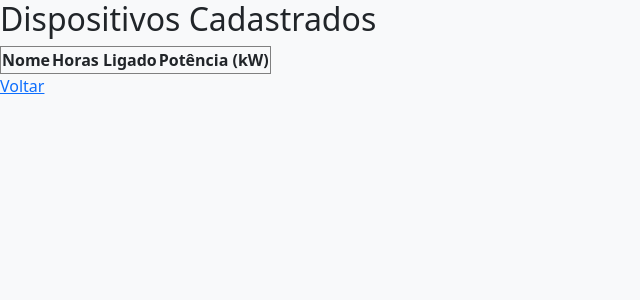
After one commit to guedesgeorge/projectpython, a Flask app: page /consultar_dispositivos in a window 1280 px wide. The commit adds this page. Shown: the top 300 px of the page, without its empty margins (0-640 px from the left). Run offline with Flask 3, Linux system fonts and the light colour scheme; the visitor is signed in with stand-in values (Sample User, id 1); lists and menus that the app fills with data are empty.

Commit message:
Cadastro e consulta de dispositivos
Atualização do codigo para receber o cadastro e a consulta de dispositivos

```diff
--- a/app.py
+++ b/app.py
@@ -54,5 +54,33 @@ def logout():
     flash('Você saiu com sucesso.', 'info')
     return redirect(url_for('index'))
 
+# ...existing code...
+
+dispositivos = []
+
+@app.route('/cadastrar_dispositivo', methods=['GET', 'POST'])
+def cadastrar_dispositivo():
+    if 'username' not in session:
+        return redirect(url_for('index'))
+    if request.method == 'POST':
+        nome = request.form['nome']
+        horas = request.form['horas']
+        potencia = request.form['potencia']
+        dispositivos.append({
+            'nome': nome,
+            'horas': horas,
+            'potencia': potencia
+        })
+        flash('Dispositivo cadastrado com sucesso!')
+        return redirect(url_for('consultar_dispositivos'))
+    return render_template('cadastrar_dispositivo.html')
+
+@app.route('/consultar_dispositivos')
+def consultar_dispositivos():
+    if 'username' not in session:
+        return redirect(url_for('index'))
+    return render_template('consultar_dispositivos.html', dispositivos=dispositivos)
+# ...existing code...
+
 if __name__ == '__main__':
     app.run(debug=True)
--- /dev/null
+++ b/templates/consultar_dispositivos.html
@@ -0,0 +1,26 @@
+<!DOCTYPE html>
+<html lang="en">
+<head>
+    <title>Cadastro de dispositivos</title>
+    <link href="https://cdn.jsdelivr.net/npm/bootstrap@5.3.3/dist/css/bootstrap.min.css" rel="stylesheet">
+</head>
+<body class="bg-light">
+        <h2>Dispositivos Cadastrados</h2>
+    <table border="1">
+        <tr>
+            <th>Nome</th>
+            <th>Horas Ligado</th>
+            <th>Potência (kW)</th>
+        </tr>
+        {% for d in dispositivos %}
+        <tr>
+            <td>{{ d.nome }}</td>
+            <td>{{ d.horas }}</td>
+            <td>{{ d.potencia }}</td>
+        </tr>
+        {% endfor %}
+    </table>
+    <a href="{{ url_for('home') }}">Voltar</a>
+<script src="https://cdn.jsdelivr.net/npm/bootstrap@5.3.3/dist/js/bootstrap.bundle.min.js"></script>
+</body>
+</html>
--- a/templates/home.html
+++ b/templates/home.html
@@ -11,6 +11,11 @@
         <h2>Bem-vindo, {{ username }}!</h2>
     </div>
     <a href="{{ url_for('logout') }}" class="btn btn-danger">Sair</a>
+
+    <!-- ...existing code... -->
+    <a href="{{ url_for('cadastrar_dispositivo') }}"><button>Cadastrar Dispositivo</button></a>
+    <a href="{{ url_for('consultar_dispositivos') }}"><button>Consultar Dispositivos</button></a>
+    <!-- ...existing code... -->
 </div>
 
 <script src="https://cdn.jsdelivr.net/npm/bootstrap@5.3.3/dist/js/bootstrap.bundle.min.js"></script>
```
Also changed, not shown: templates/cadastrar_dispositivo.html (added, +21 -0 lines).
